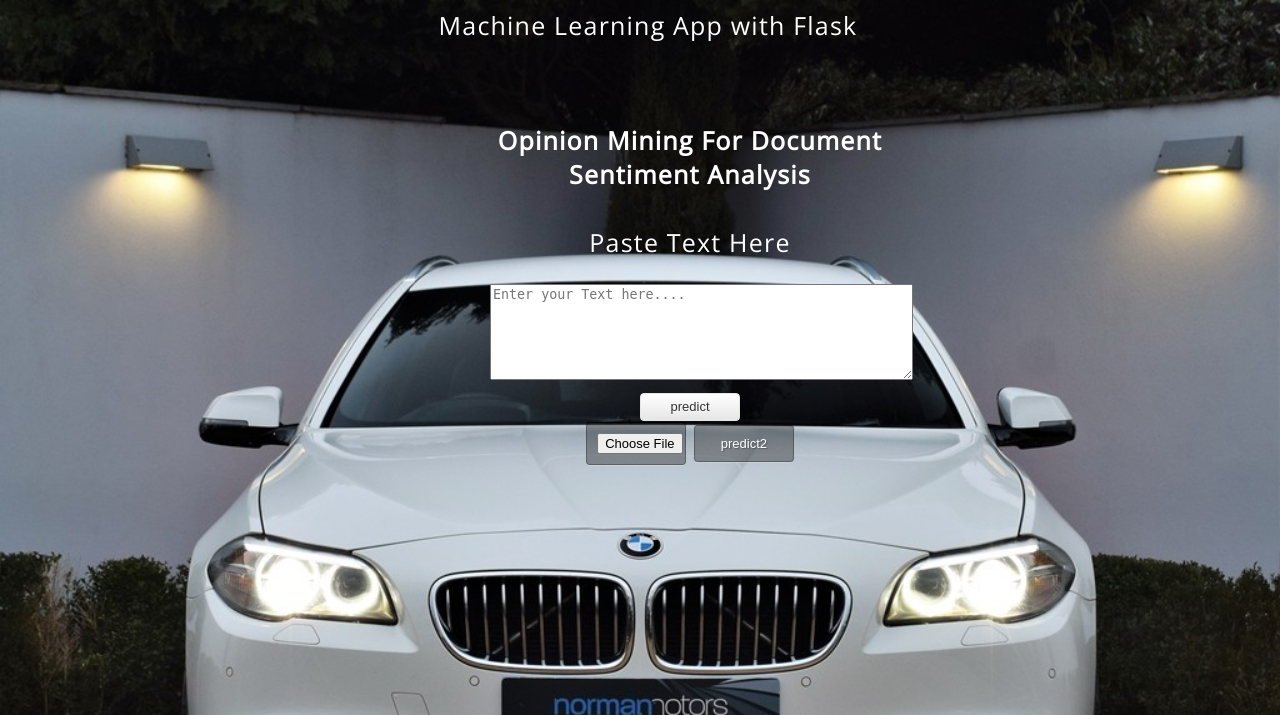
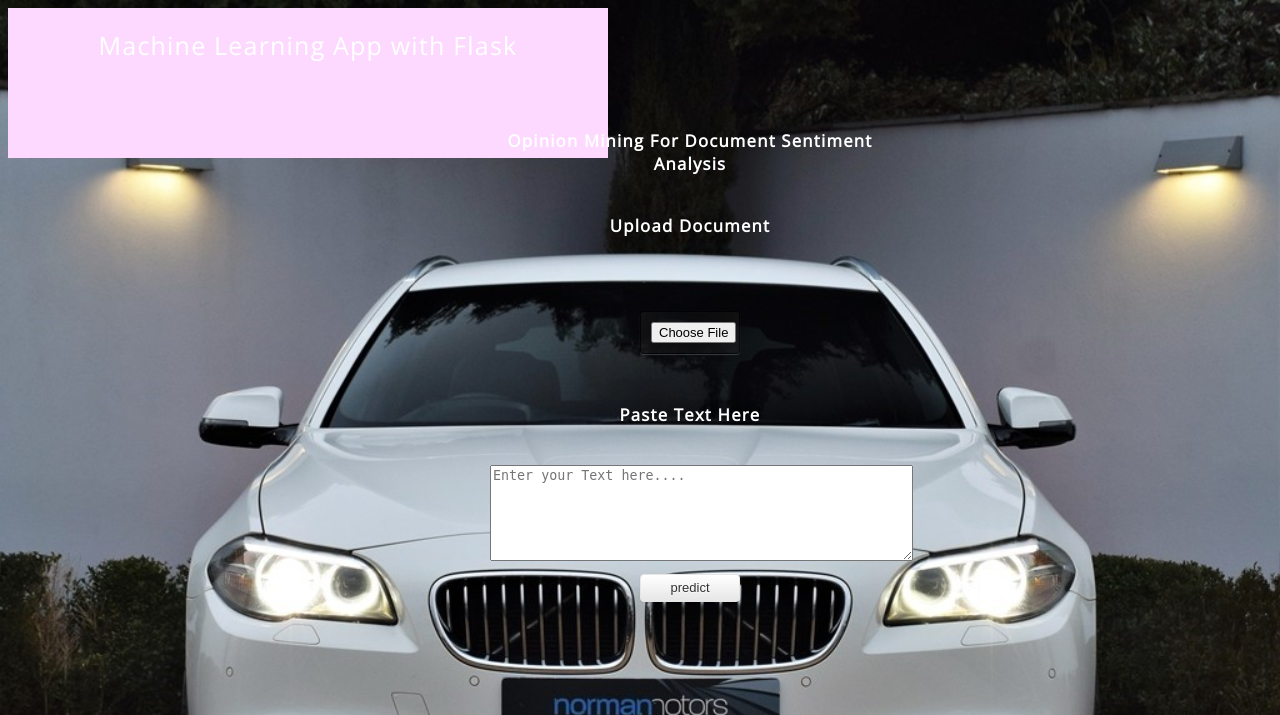
Before and after one commit to Che-1024/Document-Sentiment-Analysis, a Flask app: page / in a window 1280 px wide. Shown: the top 715 px of the page. Run offline with Flask 2, Linux system fonts and the light colour scheme; parts of the project's set-up code (start-up, migrations or seed data) failed here and were passed over.

Commit message:
managed to fix a javascript parser for text

```diff
--- a/app.py
+++ b/app.py
@@ -2,7 +2,7 @@
 from flask import Flask, render_template, url_for, request
 import pickle
 import preprocessing
-import pdfreader as pd
+# import pdfreader as pd
 
 # load the model from disk
 clf = pickle.load(open('nb_clf.pkl', 'rb'))
@@ -28,37 +28,6 @@ def predict():
             my_prediction = 3
 
     return render_template('home.html', prediction=my_prediction)
-    #################################
-    #
-    #
-
-    #
-
-
-@app.route('/predict2', methods=['POST'])
-  #
-def predict2():
-    if request.method == 'POST':
-        message = pd.extract()
-        if(len(message) > 2):
-            text = [message]
-            data = preprocessing.text_Preprocessing(text)
-            vect = cv.transform(data)
-            my_prediction2 = clf.predict(vect)
-        else:
-            my_prediction2 = 3
-
-    return render_template('home.html', prediction=my_prediction2)
-        #
-        #
-        #
-        #
-        #
-    #
-    #
-    #
-    # ####################################################################################
-
 
 if __name__ == '__main__':
     app.run(debug=True)
--- a/pdfreader.py
+++ b/pdfreader.py
@@ -1,6 +1,6 @@
 def extract():
 
-    myfile = open("lorem.text", "rt") # open lorem.txt for reading text
+    myfile = open("mycv.pdf", "rt") # open lorem.txt for reading text
     contents = myfile.read()         # read the entire file to string
     myfile.close()
     print(contents)                  # close the file
--- a/static/css/style.css
+++ b/static/css/style.css
@@ -32,6 +32,7 @@ body {
 	margin: -150px 0 0 -150px;
 	width:400px;
 	height:400px;
+
 }
 
 .container h1 { color: #fff; text-shadow: 0 0 10px rgba(0,0,0,0.3); letter-spacing:1px; text-align:center; }
@@ -56,3 +57,12 @@ input {
 	transition: box-shadow .5s ease;
 }
 input:focus { box-shadow: inset 0 -5px 45px rgba(100,100,100,0.4), 0 1px 1px rgba(255,255,255,0.2); }
+div.scroll {
+	background-color: #fed9ff;
+	width: 600px;
+	height: 150px;
+	overflow-x: hidden;
+	overflow-y: auto;
+	text-align: center;
+	padding: 20px;
+  }
--- /dev/null
+++ b/static/script.js
@@ -0,0 +1,36 @@
+let input = document.querySelector('input')
+
+let textarea = document.querySelector('textarea')
+
+// This event listener has been implemented to identify a
+// Change in the input section of the html code
+// It will be triggered when a file is chosen.
+input.addEventListener('change', () => {
+	let files = input.files;
+
+	if (files.length == 0) return;
+
+	/* If any further modifications have to be made on the
+	Extracted text. The text can be accessed using the
+	file variable. But since this is const, it is a read
+	only variable, hence immutable. To make any changes,
+	changing const to var, here and In the reader.onload
+	function would be advisible */
+	const file = files[0];
+
+	let reader = new FileReader();
+
+	reader.onload = (e) => {
+		const file = e.target.result;
+
+		// This is a regular expression to identify carriage
+		// Returns and line breaks
+		const lines = file.split(/\r\n|\n/);
+		textarea.value = lines.join('\n');
+
+	};
+
+	reader.onerror = (e) => alert(e.target.error.name);
+
+	reader.readAsText(file);
+});
--- a/templates/home.html
+++ b/templates/home.html
@@ -1,7 +1,10 @@
 <!DOCTYPE html>
 <html>
+
 <head>
 	<meta charset="UTF-8">
+
+	<meta name="viewport" content="width=device-width, initial-scale=1.0">
 	<title>Opinion Mining</title>
 	<link href='https://fonts.googleapis.com/css?family=Pacifico' rel='stylesheet' type='text/css'>
 	<link href='https://fonts.googleapis.com/css?family=Arimo' rel='stylesheet' type='text/css'>
@@ -13,11 +16,12 @@
 	<title>Sentiment Analysis</title>
 	<!-- <link rel="stylesheet" type="text/css" href="../static/css/styles.css"> -->
 	<!--<link rel="stylesheet" type="text/css" href="{{ url_for('static', filename='css/styles.css') }}">-->
+
 	</head>
 
 <body>
 
-
+<div class="scroll">
 	<header>
 		<div id="brandname">
 			Machine Learning App with Flask
@@ -26,35 +30,28 @@
 	</header>
 
 	<div class="container">
-        <h4>Opinion Mining For Document Sentiment Analysis</h4>
+		<h6>Opinion Mining For Document Sentiment Analysis</h6>
+
 			<form action="{{ url_for('predict')}}" method="POST">
-		<p>Paste Text Here</p>
+               <div class="row">
+				<h6>Upload Document</h6><br>
+				<input type="file">
+			   </div>
+
+				<h6></ht6>Paste Text Here</h6>
 				<!-- <input type="text" name="comment"/> -->
 				<textarea placeholder="Enter your Text here...." name="message" rows="6" cols="50"></textarea>
-		<br/>
+				<br />
 
 				<input type="submit" class="btn btn-dark" value="predict">
 
 
 			</form>
-	<!--################################################################################-->
-	<form action="{{ url_for('predict')}}" method="POST">
-
-
-		<input type="file" id="actual-btn" value="predict2" hidden/>
-
-		<form action="{{ url_for('predict2')}}" method="POST">
-			<input type="file" id="myFile" name="filename">
-			<input type="submit" value="predict2">
-		  </form>
 
 
 
-	</form>
-	<!--################################################################################-->
-	<div class="my_prediction"
-	{% if prediction == 1%}
-	<h1 style="color:#008000;"><strong>Positive</strong></h1>
+
+		<div class="my_prediction" {% if prediction==1%} <h1 style="color:#30c930;"><strong>Positive</strong></h1>
 			<span style='font-size:100px;'>&#128522;</span>
 
 			{% elif prediction == 0%}
@@ -70,10 +67,17 @@
 
 			{% endif %}
 		</div>
+
 	</div>
 
 
 
 
+
+</div>
 </body>
+<script type="text/javascript" src="http://code.jquery.com/jquery-latest.js"></script>
+	<script src="{{
+		url_for('static', filename='script.js') }}"></script>
+
 </html>
```
Also changed, not shown: upload.html (+52 -7 lines), upload23.py (+11 -7 lines), 1 other file. Lines whose indentation alone changed are shown as unchanged.
